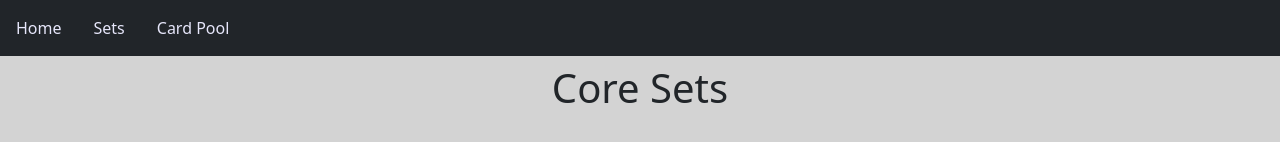
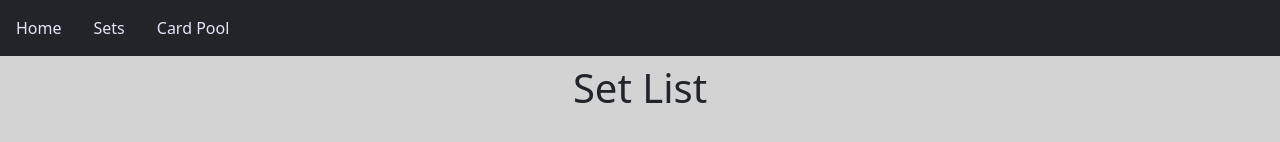
Before and after one commit to JesseGallardo/rotation-ygo, an Angular app: page /sets in a window 1280 px wide. Shown: the top 142 px of the page. Built offline with nearby package versions, Linux system fonts and the light colour scheme.

Commit message:
Corrected header in "Sets" page

```diff
--- a/src/app/sets/sets.component.html
+++ b/src/app/sets/sets.component.html
@@ -1,5 +1,5 @@
 <div class="d-flex justify-content-center mt-2">
-  <h1>Core Sets</h1>
+  <h1>Set List</h1>
 </div>
 
 
```
